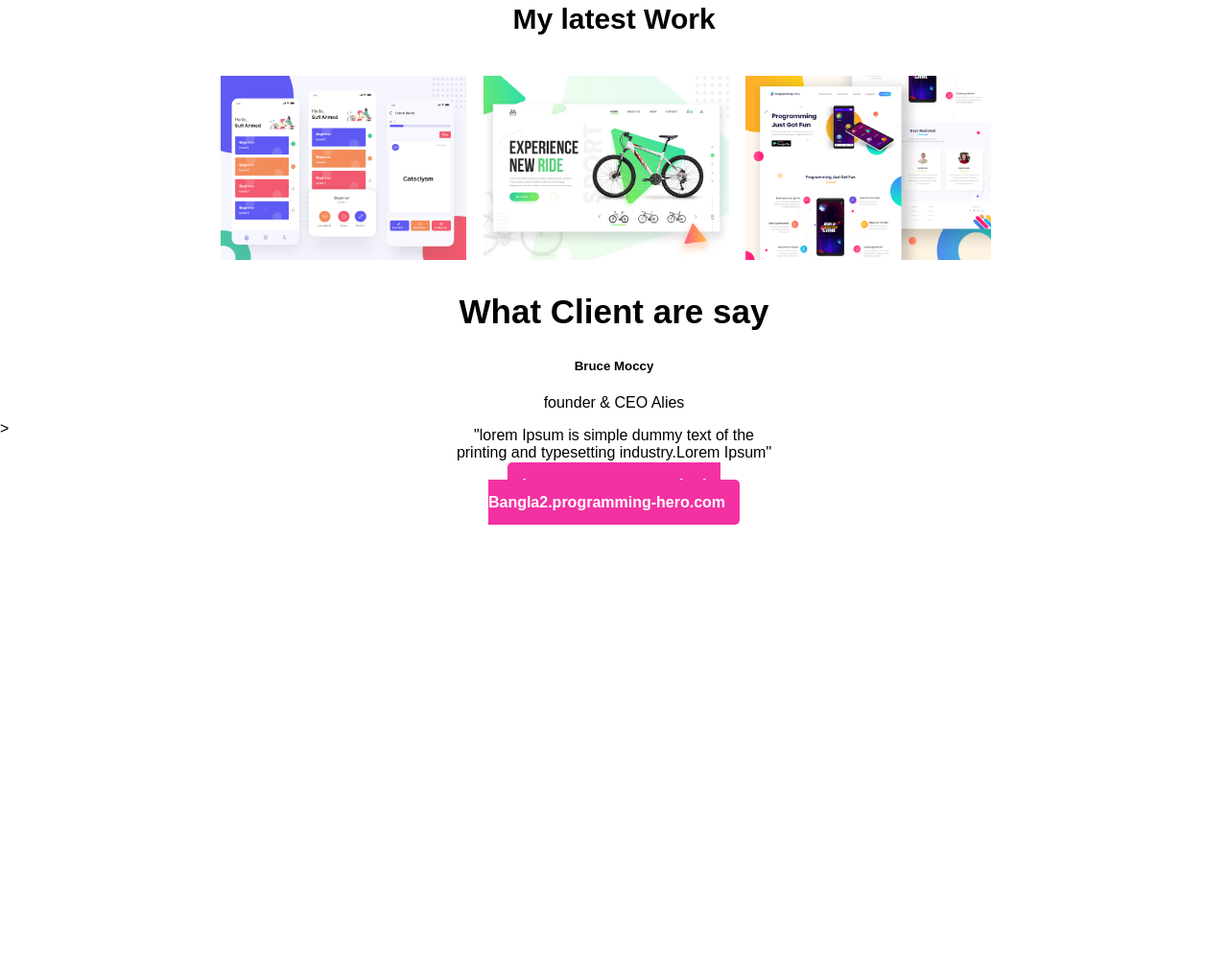
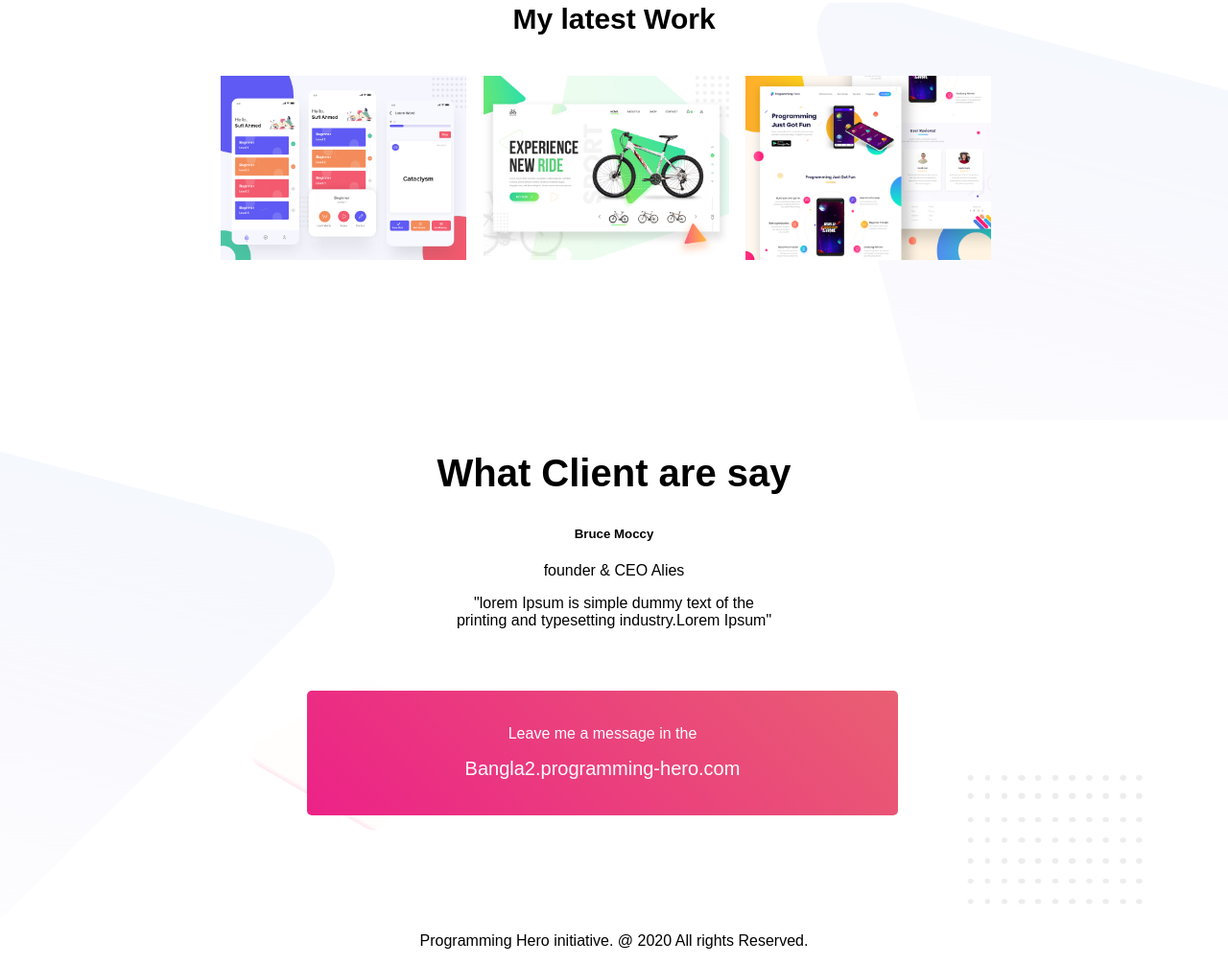
Before and after one commit to MorsalinKhan/personal-website, a plain HTML site: page index.html in a window 1280 px wide. Shown: the part 1237-2243 px from the top of the page at 96% size. Before the commit the page ends 1784 px from the top, so only its background shows below. Drawn offline with Linux system fonts and the light colour scheme.

Commit message:
project finished

```diff
--- a/index.html
+++ b/index.html
@@ -5,13 +5,13 @@
     <meta charset="UTF-8">
     <meta name="viewport" content="width=device-width, initial-scale=1.0">
     <title>Created By MD Morsalin Khan</title>
-    <link rel="stylesheet" href="<link href="https://fonts.googleapis.com/css2?family=Poppins:ital,wght@1,300&display=swap" rel="stylesheet">
+    <link rel="stylesheet" href="<link href="https://fonts.googleapis.com/css2?family=Poppins:ital,wght@1,300&display=swap"   rel="stylesheet">
     <link rel="stylesheet" href="style.css">
 </head>
 <body>
     <section class="header-bg">
          <div class="div-area" id="div-text">
-            <h2>Hello I'm</h2>
+            <h2 class="header-size">Hello I'm</h2>
             <h1><span class="Name-color">MD Morsalin</span></h1>
             <p>You might saw me jumping, climbing buildings, and stopping trains.<br/> But nobody pays me a dime for that work..</p> <br/>
             <a class="link-button" href="https://www.facebook.com/mdmorsalin.khan.77" target="-blank">HIRE ME</a>
@@ -28,10 +28,10 @@
         <div class="div-area" id="div-text2">
             <h2>Bioghrphy</h2>
             <p>I already learned the basic HTML and CSS. I can build any simple website. I can even teach my grandma how to make simple website. My goal is to build 3 websites and learn advanced topics.</p> <br/>
-            <a class="link-button" href="https://www.facebook.com/mdmorsalin.khan.77" target="-blank">Dawnload cv</a>
+            <a id="link-width" class="link-button" href="https://www.facebook.com/mdmorsalin.khan.77" target="-blank">Dawnload cv</a>
         </div>
     </section>
-    <section>
+    <section id="latest-work-bg">
         <h2 class="header">My latest Work</h2><br/>
         <div>
 
@@ -39,31 +39,21 @@
             <img class="image-fixing"id="images-fixing2" src="images/latest-work/work-2.jpg" alt="">
             <img class="image-fixing"id="images-fixing3" src="images/latest-work/work-3.jpg" alt="">
         </div>
-        <div class="middle">
-            <h1>What Client are say</h1>
-            <h5>Bruce Moccy </h5>
-            founder & CEO Alies
-            <p>
-                "lorem Ipsum is simple dummy text of the </br> printing and typesetting industry.Lorem Ipsum"
-            </p> </div>
-            <div class="middle2">
-             <a id="link-box" class="link-button" href="https://bangla2.programming-hero.com/" target="-blank">Leave me a message in the <br/>Bangla2.programming-hero.com</a>
-
-
-
-        <div>
-
-        </div>
-
-
-
-
-
-
-
-    </section>>
-
-
+    </section>
+    <section id="footer">
+            <div class="middle">
+                <h1>What Client are say</h1>
+                <h5>Bruce Moccy </h5>founder & CEO Alies
+                <p> "lorem Ipsum is simple dummy text of the </br> printing and typesetting industry.Lorem Ipsum"</p>
+            </div>
+              <div class="boder-box">
+                   <p> Leave me a message in the</p>
+                  <a class="size" href="https://bangla2.programming-hero.com/" target="-blank">Bangla2.programming-hero.com</a>
+            </div>
+    </section>
+         <footer>
+             <p>Programming Hero initiative. @ 2020 All rights Reserved.</p>
+         </footer>
 
 </body>
 </html>
--- a/style.css
+++ b/style.css
@@ -2,12 +2,16 @@ body{
     font-family: 'Poppins', sans-serif;
     margin: 0px;
 }
+.header-size{
+    font-size: 30px;
+}
 h1{
-    font-size: 35px;
+    font-size: 40px;
 }
 
 .Name-color{
-    color: rgb(243, 49, 162);
+    color: rgb(219, 79, 126);
+    font-family: 'Poppins', sans-serif;
 }
 .div-area{
     width: 25%;
@@ -31,11 +35,13 @@ section{
 }
 .link-button{
     text-decoration: none;
-    background-color: rgb(243, 49, 162);
-    padding: 10px; 20px;
+    color:white;
+    background-image: linear-gradient(45deg, rgb(236, 34, 135),rgb(233, 95, 114));
+    padding: 20px;
+    margin: 10px;
     border-radius: 5px;
-    color: White;
-    font-weight: 700;
+    font-weight: 300;
+
 }
 
 .bioghraphy-bg{
@@ -94,8 +100,9 @@ section{
 }
 #link-box{
     text-decoration: none;
-    background-color: rgb(243, 49, 162);
-    padding: 15px; 20px;
+    background-image: linear-gradient(45deg, rgb(236, 34, 135),rgb(233, 95, 114));
+    padding: 15px; 35px;
+    margin: 10px;
     border-radius: 5px;
     color: White;
     font-weight: 900;
@@ -106,5 +113,34 @@ section{
     background-repeat: no-repeat;
     background-position: center;
     background-size: cover;
-    height: 900px;
+    height: 400px;
 }
+#footer{
+    background-image: url("images/footer-bg.png");
+    background-position: center;
+    background-repeat: no-repeat;
+    background-size: cover;
+    height: 450px;
+}
+.boder-box{
+    color:white;
+    background-image: linear-gradient(45deg, rgb(236, 34, 135),rgb(233, 95, 114));
+    padding: 20px;
+    margin: 100px;
+    width: 45%;
+    height: 20%;
+    border-radius: 5px;
+    text-align: center;
+    margin-left: 25%;
+    margin-top: 5%;
+}
+.size{
+    font-size: 20px;
+    color: white;
+    text-decoration: none;
+    text-align: center;
+
+}
+footer{
+    text-align: center;
+}
```
